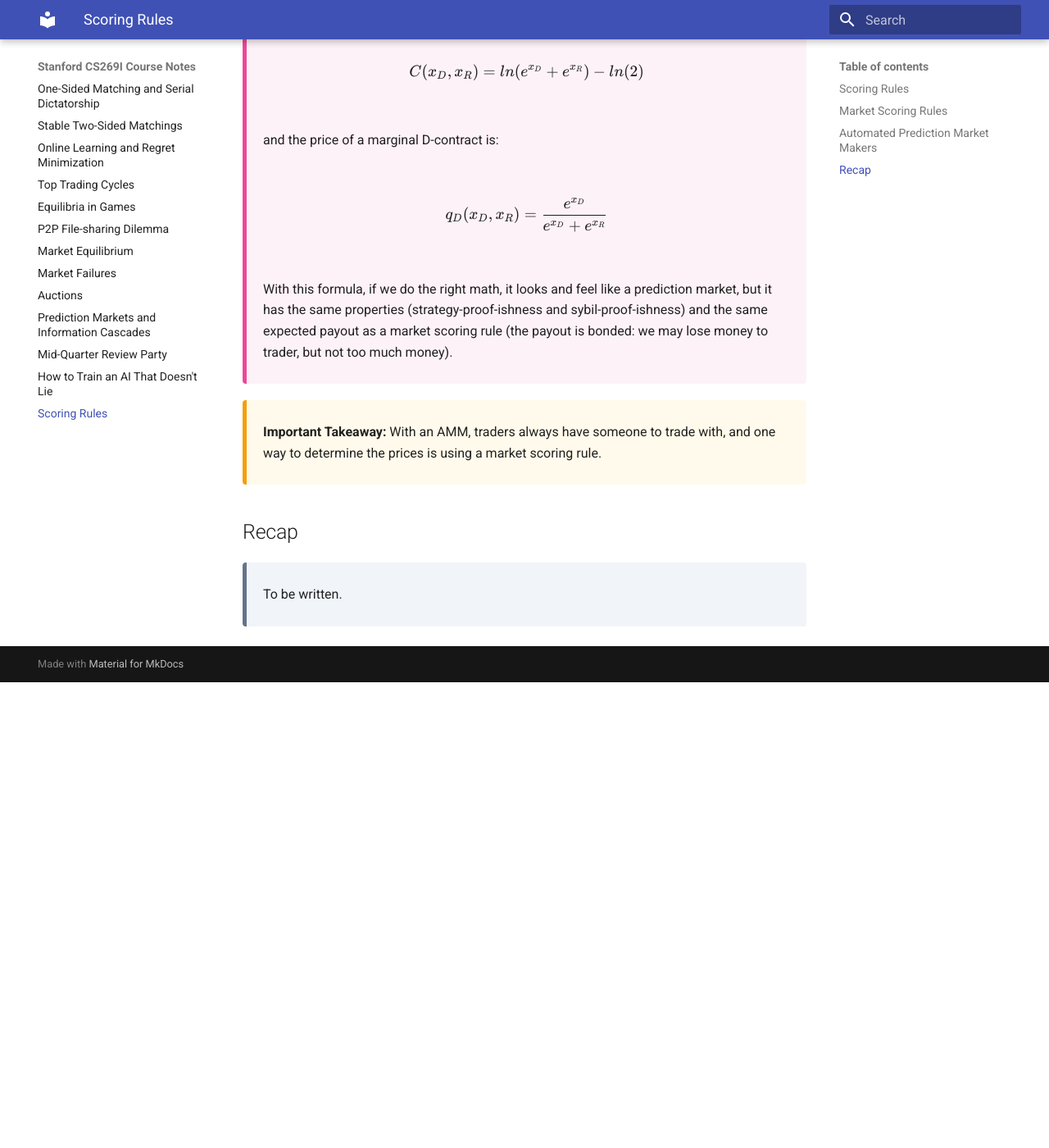
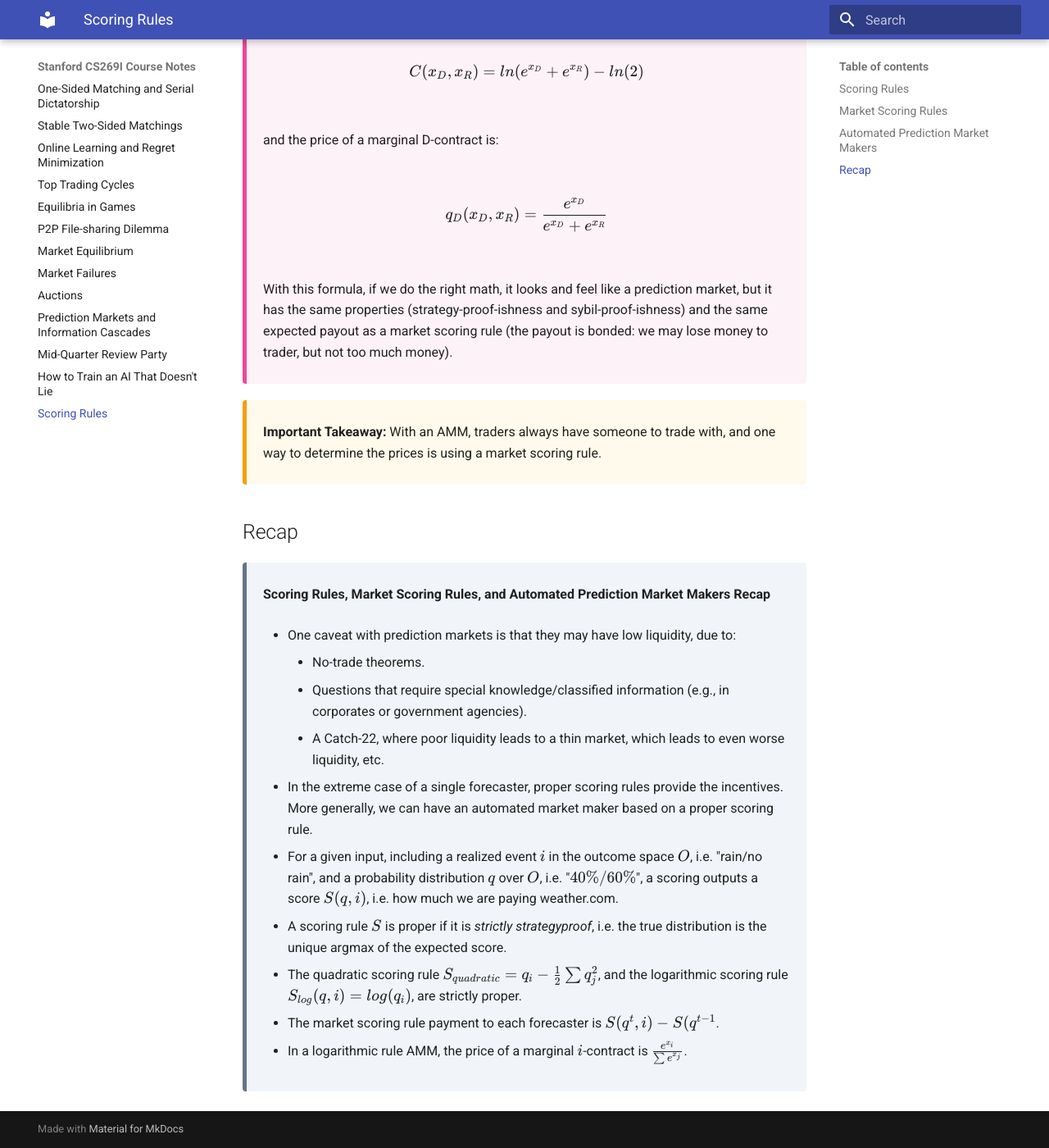
Before and after one commit to thibaudclement/cs269i, an MkDocs documentation site: the page built from docs/lecture-10.md, in a window 1280 px wide and 1400 px high, scrolled down 14537 px. Shown: the whole window at 82% size. Built offline with MkDocs 1.6.1 and Material for MkDocs 9.7.7, drawn with Linux system fonts in a browser that asks for light colours; before the commit the page ends 15369 px from its top, so only the background shows below that; some of the changed text lies outside the part shown.

Commit message:
Finalize content of Lecture 10 (Recap)

```diff
--- a/docs/lecture-10.md
+++ b/docs/lecture-10.md
@@ -16,7 +16,7 @@ In other words: how can we evaluate this forecast of 40% chance of rain?
 For a given input, including:
 
 - A realized event \(i\) in the outcome space \(O\), i.e. "rain/no rain."
-- A probability distribution \(q\ over) \(O\), i.e. "\(40\%/60\%\)."
+- A probability distribution \(q\) over \(O\), i.e. "\(40\%/60\%\)."
 
 A scoring outputs a score \(S(q,i)\), i.e. how much we are paying weather.com.
 
@@ -527,7 +527,24 @@ With this formula, if we do the right math, it looks and feel like a prediction
 ## Recap
 
 <div class="summary" markdown="1">
+**Scoring Rules, Market Scoring Rules, and Automated Prediction Market Makers Recap**
 
-To be written.
+- One caveat with prediction markets is that they may have low liquidity, due to:
+
+    - No-trade theorems.
+    - Questions that require special knowledge/classified information (e.g., in corporates or government agencies).
+    - A Catch-22, where poor liquidity leads to a thin market, which leads to even worse liquidity, etc.
+
+- In the extreme case of a single forecaster, proper scoring rules provide the incentives. More generally, we can have an automated market maker based on a proper scoring rule.
+
+- For a given input, including a realized event \(i\) in the outcome space \(O\), i.e. "rain/no rain", and a probability distribution \(q\) over \(O\), i.e. "\(40\%/60\%\)", a scoring outputs a score \(S(q,i)\), i.e. how much we are paying weather.com.
+
+- A scoring rule \(S\) is proper if it is _strictly strategyproof_, i.e. the true distribution is the unique argmax of the expected score.
+
+- The quadratic scoring rule \(S_{quadratic} = q_i - \frac{1}{2} \sum q_j^2\), and the logarithmic scoring rule \(S_{log}(q,i) = log (q_i)\), are strictly proper.
+
+- The market scoring rule payment to each forecaster is \(S(q^t,i) - S(q^{t-1}\).
+
+- In a logarithmic rule AMM, the price of a marginal \(i\)-contract is \(\frac{e^{x_i}}{\sum e^{x_j}}\).
 
 </div>
```
